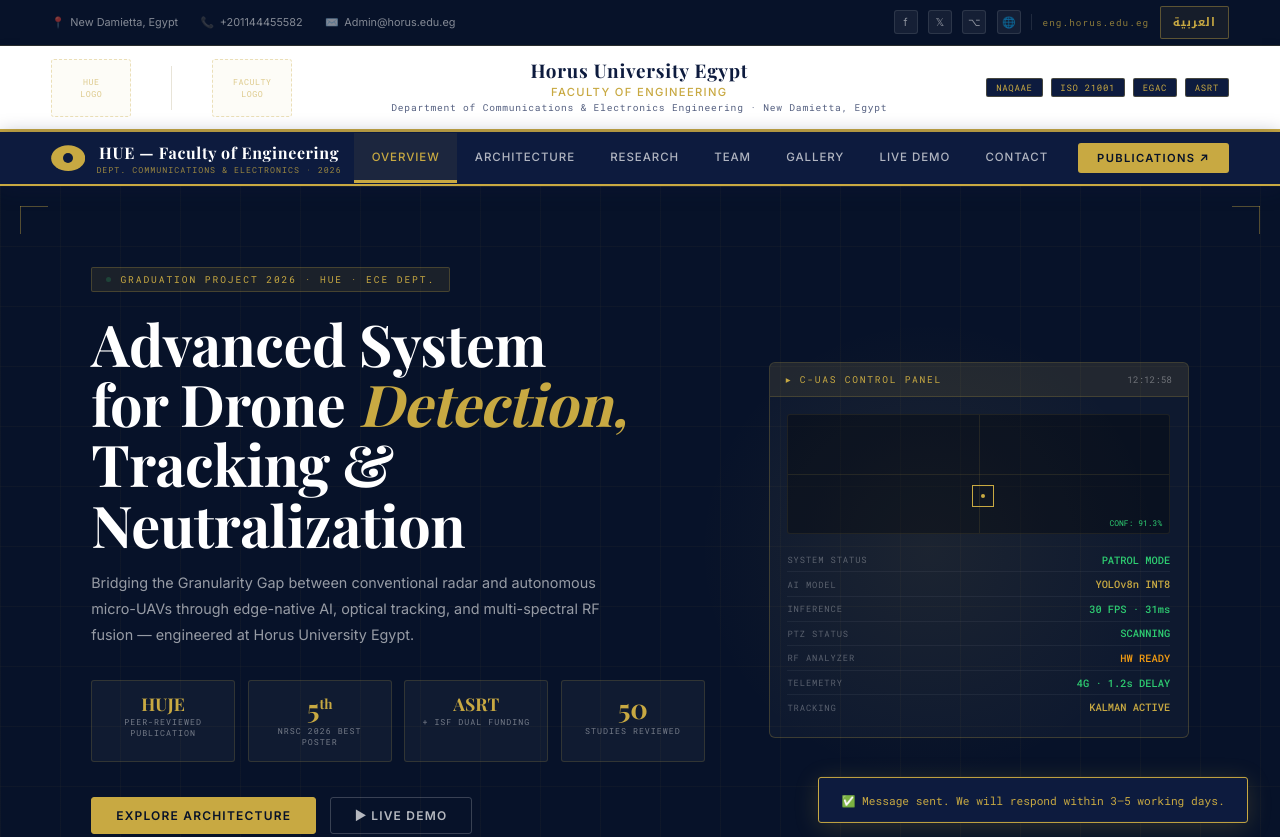
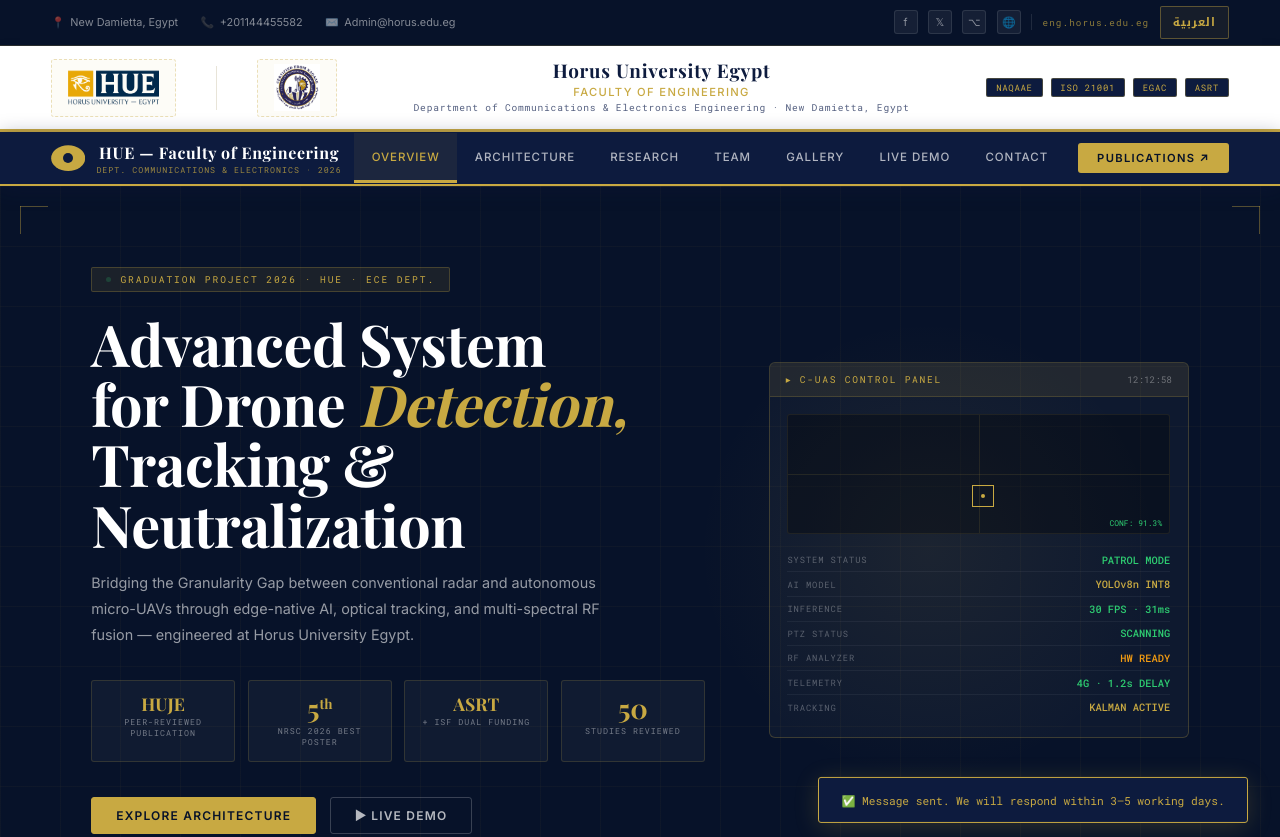
Before and after one commit to islam-8/graduation-project, a plain HTML site: page index.html in a window 1280 px wide. Shown: the top 837 px of the page. Drawn offline with nearby package versions, Linux system fonts and the light colour scheme; a web font is replaced by a local one.

Commit message:
Fix header logos

```diff
--- a/index.html
+++ b/index.html
@@ -1209,12 +1209,12 @@
 ══════════════════════════ -->
 <div class="uni-header">
   <div class="uni-logos">
-    <div class="logo-box" aria-label="Horus University Egypt logo placeholder">
-      <div style="text-align:center;font-family:var(--font-mono);font-size:.52rem;color:rgba(200,169,66,.6);line-height:1.4;letter-spacing:.06em;">HUE<br>LOGO</div>
+    <div class="logo-box" aria-label="Horus University Egypt logo">
+      <img src="hue.jpeg" alt="HUE Logo">
     </div>
     <div class="logo-divider" role="separator"></div>
-    <div class="logo-box" aria-label="Faculty of Engineering logo placeholder">
-      <div style="text-align:center;font-family:var(--font-mono);font-size:.52rem;color:rgba(200,169,66,.6);line-height:1.4;letter-spacing:.06em;">FACULTY<br>LOGO</div>
+    <div class="logo-box" aria-label="Faculty of Engineering logo">
+      <img src="eng.jpeg" alt="Faculty of Engineering Logo">
     </div>
   </div>
   <div class="uni-center">
```
